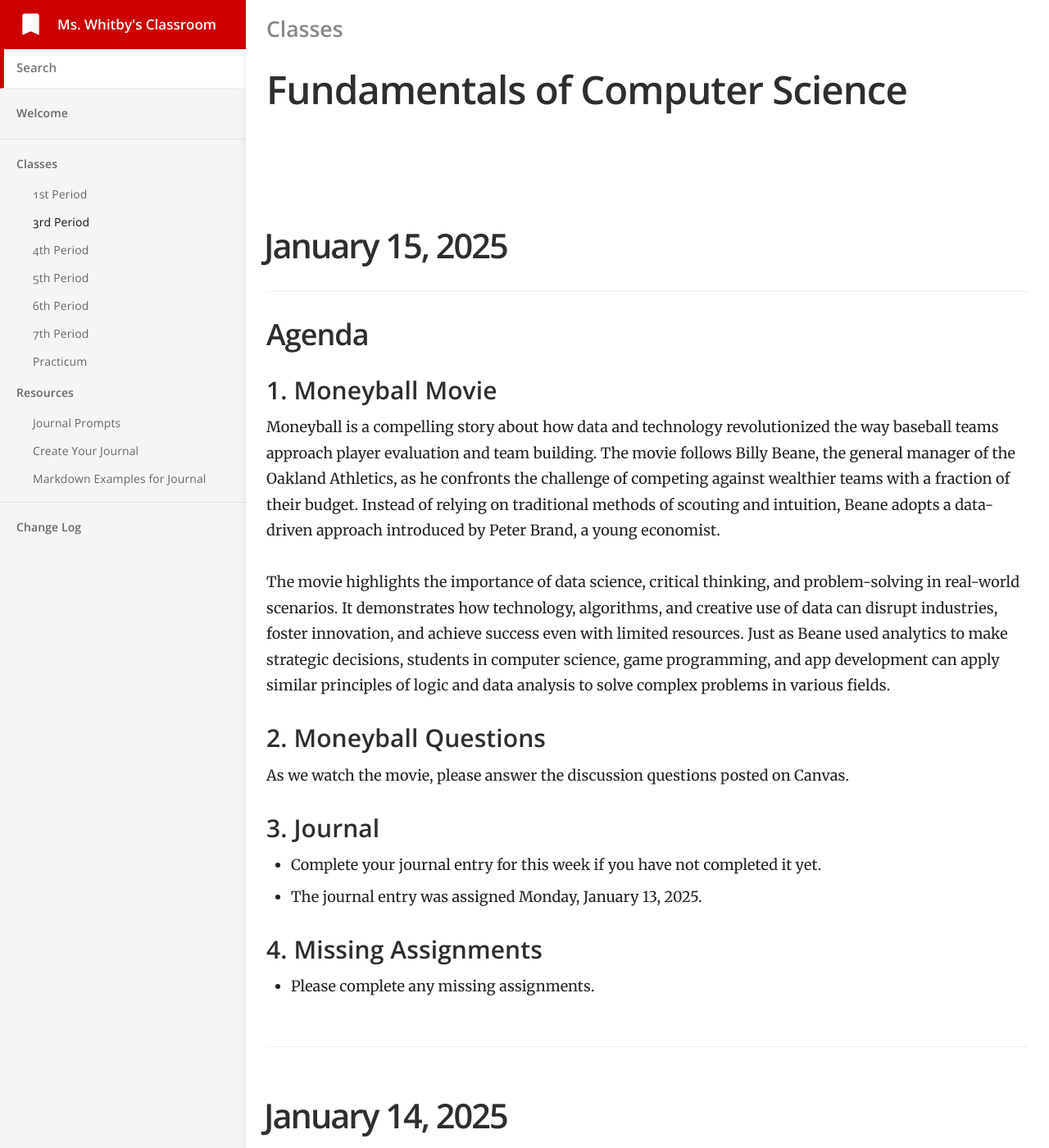
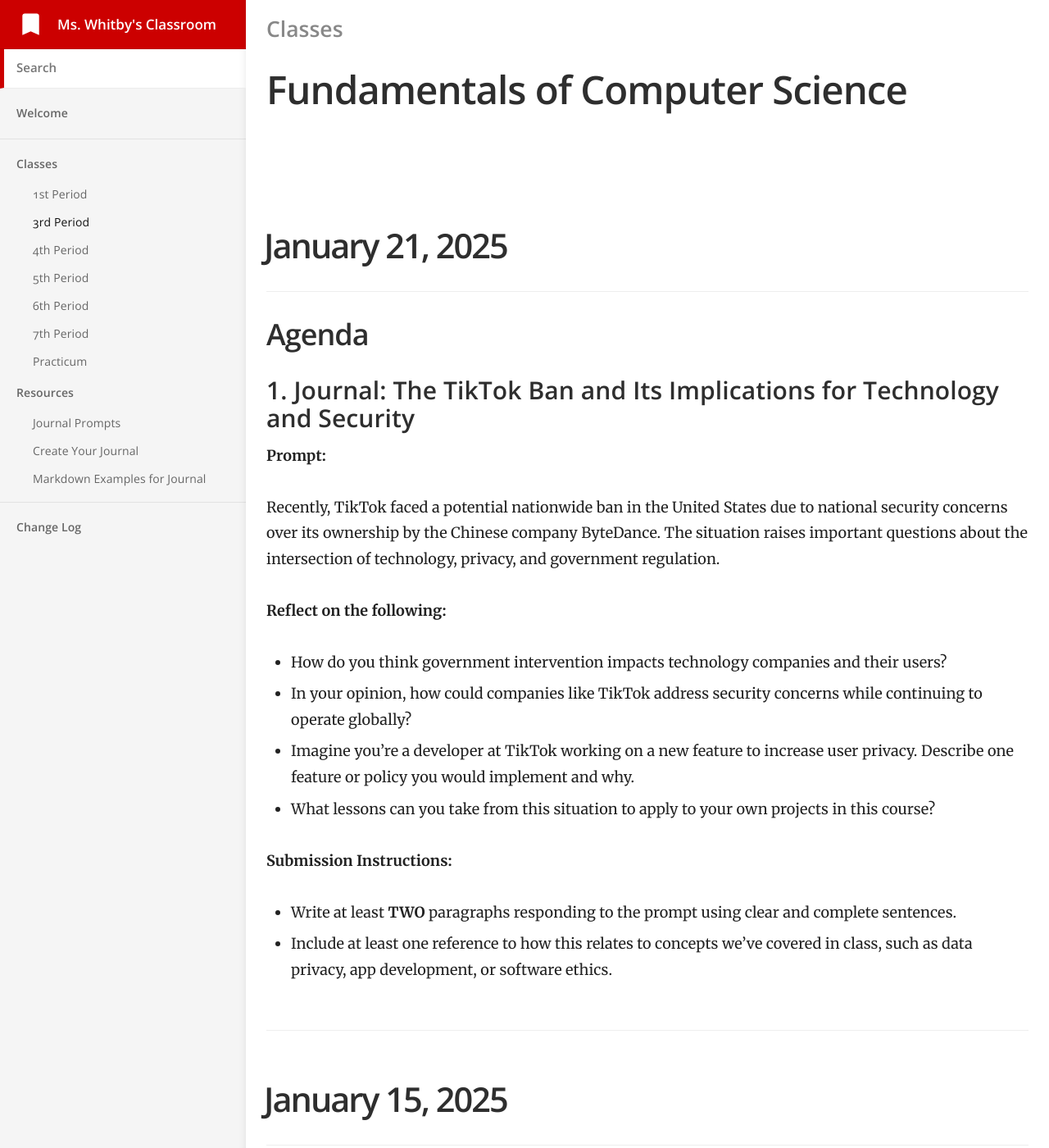
Before and after one commit to mswhitby/classroom, a Jekyll site: the page built from _docs/classes/3rd.md, in a window 1280 px wide and 1400 px high. Shown: the whole window at 82% size. Built offline with Jekyll 4.4.1, drawn with Linux system fonts in a browser that asks for light colours.

Commit message:
Updated Lessons

```diff
--- a/_docs/classes/3rd.md
+++ b/_docs/classes/3rd.md
@@ -4,6 +4,31 @@ subtitle: Fundamentals of Computer Science
 category: Classes
 order: 2
 ---
+
+# January 21, 2025
+
+## Agenda
+
+### 1. Journal: The TikTok Ban and Its Implications for Technology and Security
+
+**Prompt:**
+
+Recently, TikTok faced a potential nationwide ban in the United States due to national security concerns over its ownership by the Chinese company ByteDance. The situation raises important questions about the intersection of technology, privacy, and government regulation.
+
+**Reflect on the following:**
+
+- How do you think government intervention impacts technology companies and their users?
+- In your opinion, how could companies like TikTok address security concerns while continuing to operate globally?
+- Imagine you’re a developer at TikTok working on a new feature to increase user privacy. Describe one feature or policy you would implement and why.
+- What lessons can you take from this situation to apply to your own projects in this course?
+
+**Submission Instructions:**
+
+- Write at least **TWO** paragraphs responding to the prompt using clear and complete sentences.
+- Include at least one reference to how this relates to concepts we’ve covered in class, such as data privacy, app development, or software ethics.
+<!-- - Post your response in your GitHub journal under today’s date as the heading: January 21, 2025. -->
+
+----
 
 # January 15, 2025
 
```
Also changed, not shown: _docs/resources/journal.md (+1 -3 lines).
